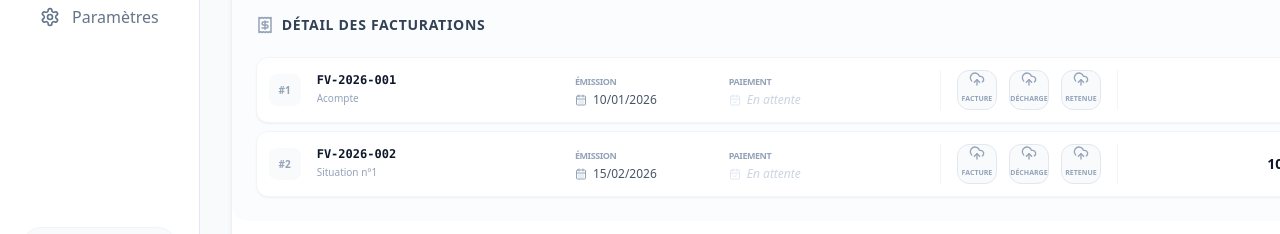
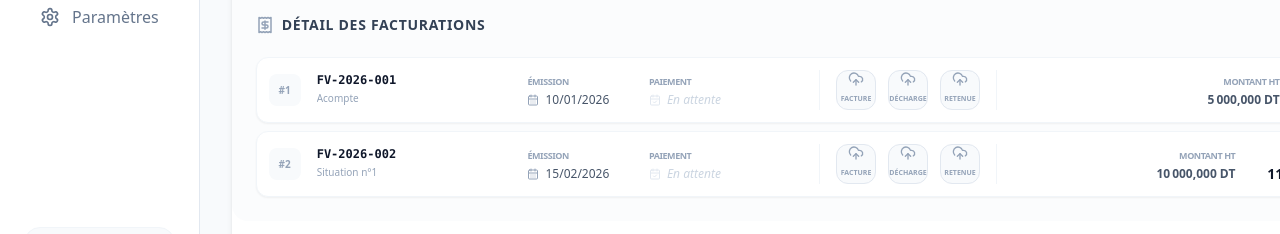
Before and after one commit to sadokz/Gestion-Facturation, a React (Vite) app: page /projects in a window 1280 px wide. Both pictures are taken after a click on the button 263 px from the left and 383 px from the top of the page. Shown: the part 447-681 px from the top of the page. Built offline with nearby package versions, Linux system fonts and the light colour scheme; no server answers.

Commit message:
[dyad] Ajout de la colonne Montant TTC dans la liste des factures des projets. - wrote 1 file(s)

```diff
--- a/src/components/projects/ProjectInvoicesList.tsx
+++ b/src/components/projects/ProjectInvoicesList.tsx
@@ -1,6 +1,6 @@
 import React from "react";
 import { Receipt, Plus, Edit, CalendarCheck, CalendarDays, FileText, UploadCloud, CheckCircle2, ShieldAlert } from "lucide-react";
-import { formatCurrencyDT, formatDateFR } from "@/utils/formatters";
+import { formatCurrencyDT, formatDateFR, computeTTC } from "@/utils/formatters";
 import { Button } from "@/components/ui/button";
 import { Badge } from "@/components/ui/badge";
 import { cn } from "@/lib/utils";
@@ -77,7 +77,7 @@ export const ProjectInvoicesList: React.FC<ProjectInvoicesListProps> = ({
               className="flex items-center justify-between bg-white p-3 rounded-xl border border-slate-100 shadow-sm group hover:border-primary/30 transition-colors"
             >
               {/* Info Facture */}
-              <div className="flex items-center gap-4 w-[18%]">
+              <div className="flex items-center gap-4 w-[15%]">
                 <div className="w-8 h-8 rounded-lg bg-slate-50 flex items-center justify-center text-[10px] font-bold text-slate-400 shrink-0">
                   #{idx + 1}
                 </div>
@@ -88,7 +88,7 @@ export const ProjectInvoicesList: React.FC<ProjectInvoicesListProps> = ({
               </div>
 
               {/* Dates */}
-              <div className="flex-1 grid grid-cols-2 gap-4 px-4 max-w-[25%]">
+              <div className="flex-1 grid grid-cols-2 gap-4 px-4 max-w-[20%]">
                 <div className="flex flex-col">
                   <span className="text-[9px] font-bold text-slate-400 uppercase tracking-tighter">Émission</span>
                   <div className="flex items-center gap-1.5 text-xs text-slate-600 font-medium">
@@ -115,16 +115,23 @@ export const ProjectInvoicesList: React.FC<ProjectInvoicesListProps> = ({
                 <FileStatus label="Retenue" hasFile={!!inv.file_retenue} onUpload={() => onEditInvoice(inv)} />
               </div>
 
-              {/* Montant & Statut */}
-              <div className="flex items-center gap-6 w-[30%] justify-end">
-                <div className="text-right flex flex-col items-end">
-                  <p className="text-sm font-black text-slate-900">{formatCurrencyDT(inv.montant_ht)}</p>
+              {/* Montants & Statut */}
+              <div className="flex items-center gap-6 w-[40%] justify-end">
+                <div className="text-right flex flex-col items-end min-w-[100px]">
+                  <span className="text-[9px] font-bold text-slate-400 uppercase tracking-tighter">Montant HT</span>
+                  <p className="text-xs font-bold text-slate-600">{formatCurrencyDT(inv.montant_ht)}</p>
                   {inv.montant_retenue > 0 && (
                     <p className="text-[9px] text-rose-500 font-bold flex items-center gap-1">
                       <ShieldAlert size={10} /> Retenue: {formatCurrencyDT(inv.montant_retenue)}
                     </p>
                   )}
                 </div>
+
+                <div className="text-right flex flex-col items-end min-w-[100px]">
+                  <span className="text-[9px] font-bold text-primary uppercase tracking-tighter">Montant TTC</span>
+                  <p className="text-sm font-black text-slate-900">{formatCurrencyDT(computeTTC(inv.montant_ht, inv.tva_pct || 19))}</p>
+                </div>
+
                 <Badge variant="outline" className={cn(
                   "text-[10px] font-bold px-2 py-0 whitespace-nowrap min-w-[80px] justify-center",
                   getStatusStyles(inv.statut)
```
